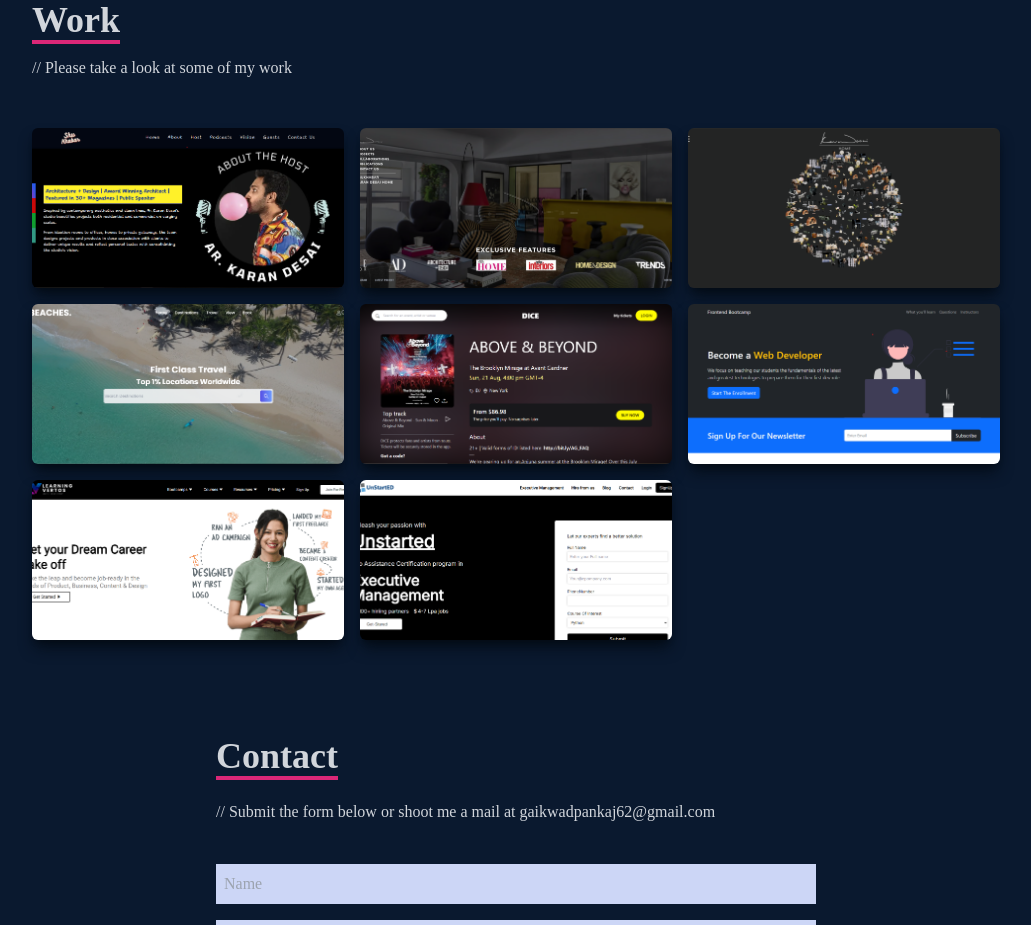
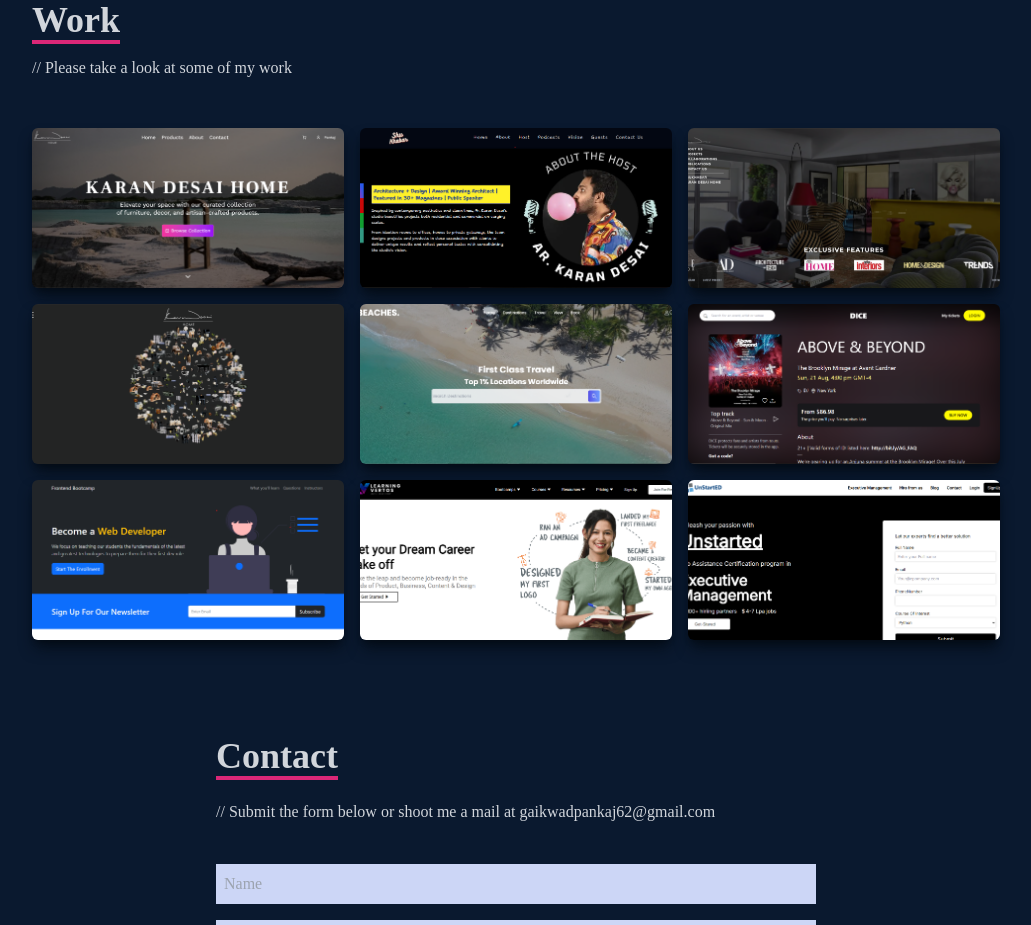
Before and after one commit to PankajGaikwad5/Portfolio, a React (Create React App) app: page / in a window 1280 px wide. Shown: the part 2480-3405 px from the top of the page, without its empty margins (124-1155 px from the left). Built offline with nearby package versions, Linux system fonts and the light colour scheme.

Commit message:
Refactor code structure for improved readability and maintainability

```diff
--- a/src/components/Work.jsx
+++ b/src/components/Work.jsx
@@ -9,9 +9,15 @@
 import kdad from '../assets/kdad.png';
 import kdh from '../assets/kdh.png';
 import skb from '../assets/skb.png';
+import ecom from '../assets/ecom.png';
 
 const Work = () => {
   const works = [
+    {
+      id: 9,
+      img: ecom,
+      url: 'https://ecommerce-seven-rho-32.vercel.app/',
+    },
     {
       id: 6,
       img: skb,
```
Also changed, not shown: src/assets/ecom.png (added).
